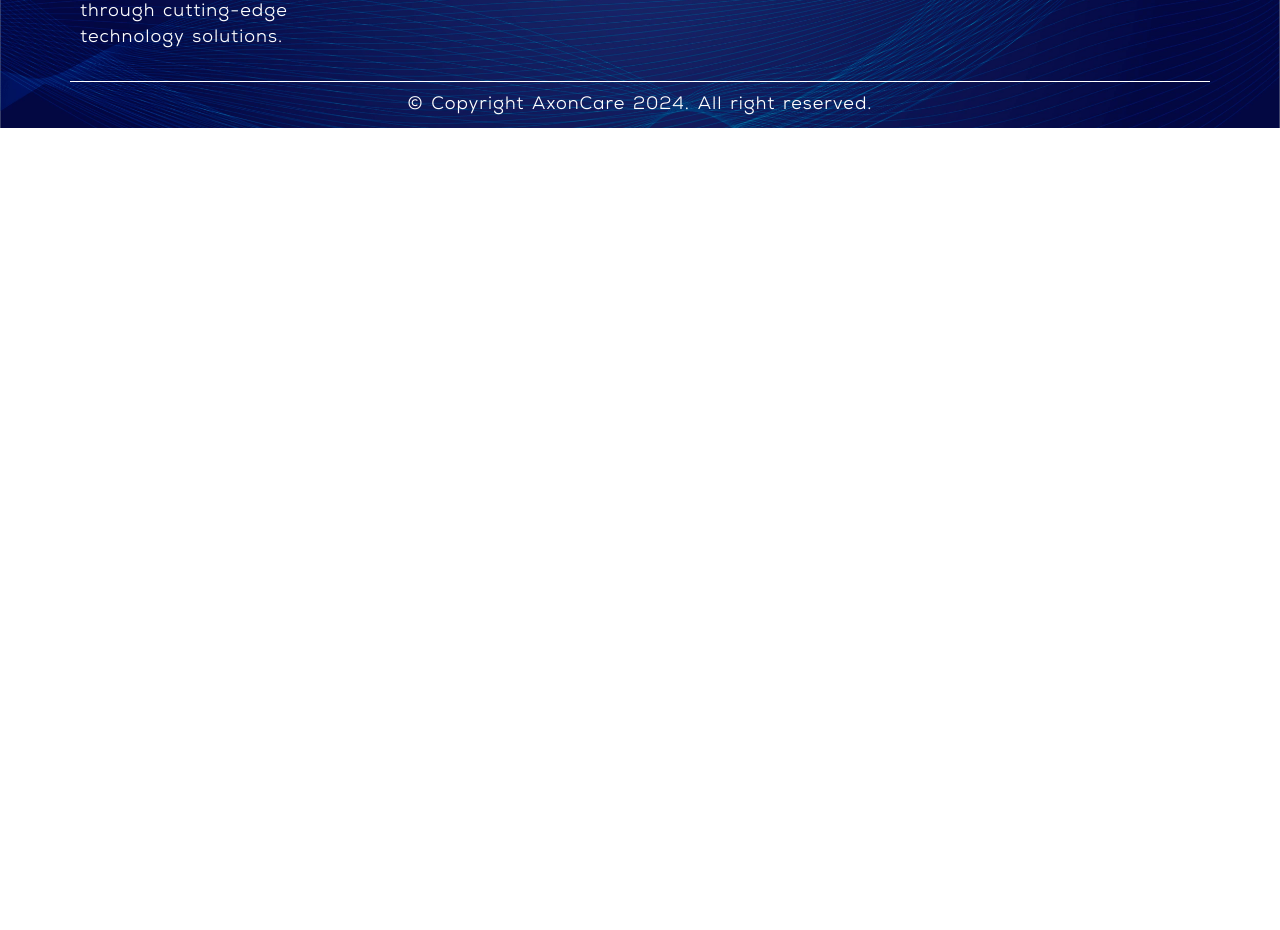
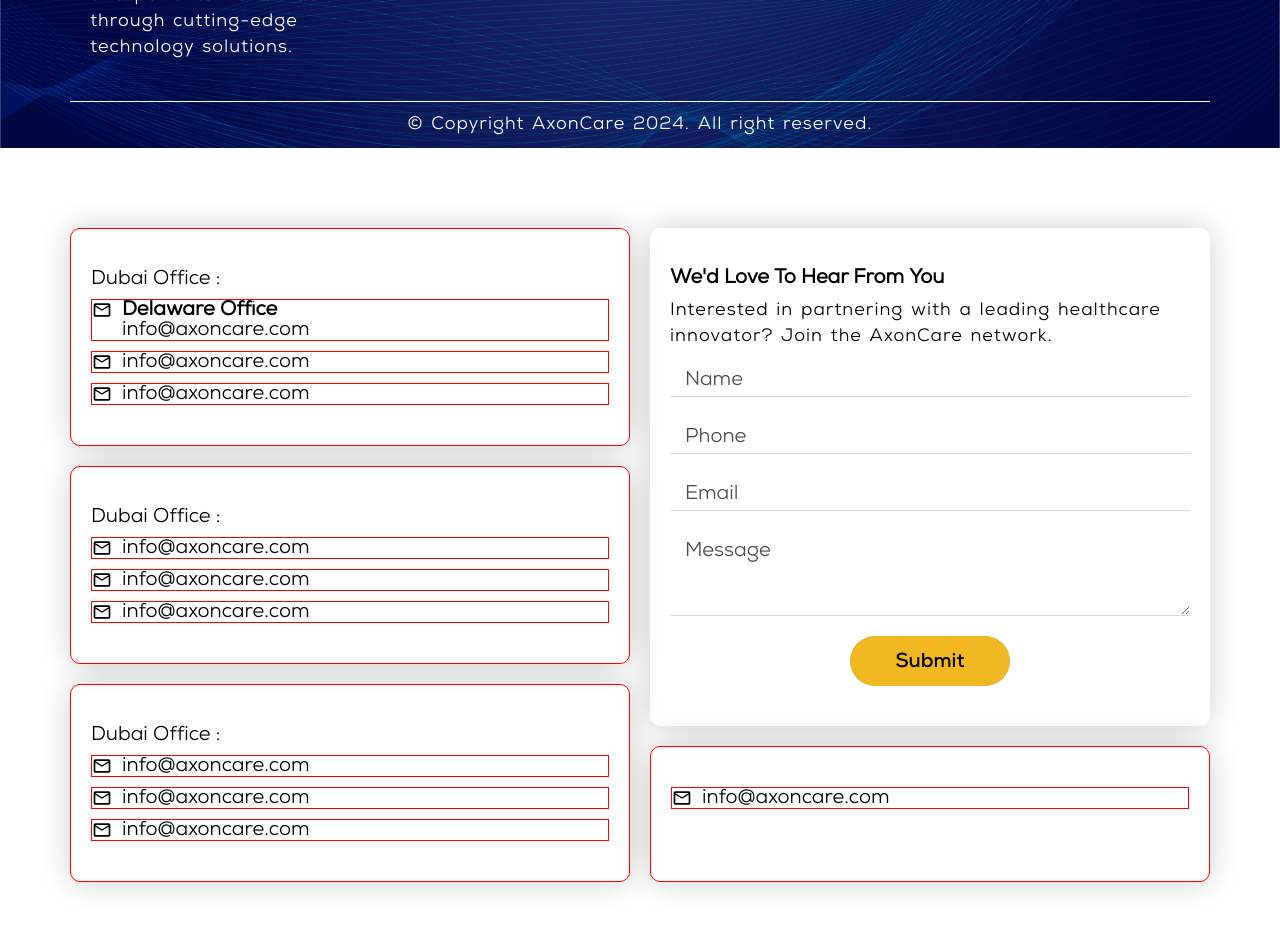
Before and after one commit to alex2922/lp2, a React (Create React App) app: page /contact in a window 1280 px wide. Shown: the part 280-1210 px from the top of the page. Before the commit the page ends 800 px from the top, so only its background shows below. Built offline with nearby package versions, Linux system fonts and the light colour scheme.

Commit message:
created footer

```diff
--- /dev/null
+++ b/src/comps/contactcomp/ContactForm.js
@@ -0,0 +1,38 @@
+import React from "react";
+import "./contactform.scss";
+import Button from "../button/Button";
+
+const ContactForm = () => {
+  return (
+    <div class="form-container">
+      <h2 className="heading">We'd Love To Hear From You</h2>
+      <p>
+        Interested in partnering with a leading healthcare innovator? Join the
+        AxonCare network.
+      </p>
+      <form class="contact-form">
+        <div class="form-group">
+          <input type="text" id="name" required />
+          <label for="name">Name</label>
+        </div>
+        <div class="form-group">
+          <input type="text" id="phone" required />
+          <label for="phone">Phone</label>
+        </div>
+        <div class="form-group">
+          <input type="email" id="email" required />
+          <label for="email">Email</label>
+        </div>
+        <div class="form-group">
+          <textarea id="message" rows="4" required></textarea>
+          <label for="message">Message</label>
+        </div>
+        <div className="button-box">
+          <Button onClick={() => alert("Button clicked!")} text="Submit" />
+        </div>
+      </form>
+    </div>
+  );
+};
+
+export default ContactForm;
--- /dev/null
+++ b/src/comps/contactcomp/contactform.scss
@@ -0,0 +1,69 @@
+.form-container {
+  width: 100%;
+  display: flex;
+  flex-direction: column;
+  gap: calc(var(--unit)/2);
+  box-shadow: var(--shadow);
+  padding: calc(var(--unit) * 2) var(--unit);
+  border-radius: calc(var(--unit) / 2);
+  .contact-form {
+    width: 100%;
+    display: flex;
+    flex-direction: column;
+    gap: calc(var(--unit));
+
+    .form-group {
+      display: flex;
+      flex-direction: column;
+      position: relative;
+
+      input,
+      textarea {
+        width: 100%;
+        padding: 10px 5px;
+        border: 1px solid #ccc;
+        font-size: 16px;
+        outline: none;
+        transition: border-color 0.3s ease;
+        background-color: transparent;
+        border: none;
+        border-bottom: 1px solid #dadada;
+      }
+
+      input:focus,
+      textarea:focus {
+        border-color: var(--accent-yellow);
+      }
+
+      label {
+        position: absolute;
+        top: 20px;
+        left: 10px;
+        transform: translateY(-50%);
+        background-color: white;
+        padding: 0 5px;
+        transition: 0.2s ease-in-out;
+        pointer-events: none;
+        opacity: 0.7;
+
+      }
+      input:focus + label,
+      textarea:focus + label,
+      input:not(:placeholder-shown):valid + label,
+      textarea:valid + label {
+        top: -2px;
+        left: 10px;
+        opacity: 1;
+        color: var(--accent-yellow);
+        font-size: calc(var(--unit) / 1.25);
+      }
+    }
+
+    .button-box
+    {
+        width: fit-content;
+        margin: auto;
+    }
+  }
+
+}
--- a/src/comps/footer/Footer.js
+++ b/src/comps/footer/Footer.js
@@ -45,13 +45,12 @@
             </div>
             <div className="address-box">
               <span>
-              <MdOutlineLocationOn />
+                <MdOutlineLocationOn />
               </span>
               <p>3911 Concord Pike #8030, Wilmington, Delaware,19803</p>
             </div>
           </div>
         </div>
-
         <div className="footer-bottom">
           <p>© Copyright AxonCare 2024. All right reserved.</p>
         </div>
--- a/src/comps/footer/footer.scss
+++ b/src/comps/footer/footer.scss
@@ -12,20 +12,19 @@
     .footer-top {
       display: flex;
       justify-content: space-between;
-      gap: calc(var(--unit) / 2);
       .footer-box {
         height: 100%;
         color: var(--white);
         display: flex;
         flex-direction: column;
         gap: calc(var(--unit));
-        padding: 10px;
+        padding: calc(var(--unit));
         h2 {
           color: var(--accent-yellow);
         }
         .footer-logo-box {
           .footer-logo {
-            height: 60px;
+            height: calc(var(--unit) * 3);
           }
         }
       }
@@ -74,3 +73,19 @@
     }
   }
 }
+
+
+
+@media (max-width:1050px)
+{
+    .footer-top
+    {
+        flex-direction: column !important;
+        align-items: center !important;
+
+        .footer-box
+        {
+            width: 100% !important;
+        }
+    }
+}
--- a/src/pages/contact/Contact.js
+++ b/src/pages/contact/Contact.js
@@ -1,11 +1,98 @@
-import React from 'react'
-
+import React from "react";
+import "./contact.scss";
+import ContactForm from "../../comps/contactcomp/ContactForm";
+import { MdOutlineMail } from "react-icons/md";
 function Contact() {
   return (
-    <div>
+    <div className="contact-parent parent">
+      <div className="contact-container container">
+        <div className="contact-left contact-body">
+          {/* card 1 */}
+          <div className="contact-card">
+            <div className="heading">Dubai Office :</div>
+            <div className="contact-card-box">
 
+              <span>
+                <MdOutlineMail />
+              </span>{" "}
+              <div className="contact-info">
+              <h2 className="heading">Delaware Office</h2>
+              info@axoncare.com
+              </div>
+
+            </div>
+            <div className="contact-card-box">
+              <span>
+                <MdOutlineMail />
+              </span>{" "}
+              info@axoncare.com
+            </div>
+            <div className="contact-card-box">
+              <span>
+                <MdOutlineMail />
+              </span>{" "}
+              info@axoncare.com
+            </div>
+          </div>
+          {/* card 2 */}
+          <div className="contact-card">
+            <div className="heading">Dubai Office :</div>
+            <div className="contact-card-box">
+              <span>
+                <MdOutlineMail />
+              </span>{" "}
+              info@axoncare.com
+            </div>
+            <div className="contact-card-box">
+              <span>
+                <MdOutlineMail />
+              </span>{" "}
+              info@axoncare.com
+            </div>
+            <div className="contact-card-box">
+              <span>
+                <MdOutlineMail />
+              </span>{" "}
+              info@axoncare.com
+            </div>
+          </div>
+          {/* card 3 */}
+          <div className="contact-card">
+            <div className="heading">Dubai Office :</div>
+            <div className="contact-card-box">
+              <span>
+                <MdOutlineMail />
+              </span>{" "}
+              info@axoncare.com
+            </div>
+            <div className="contact-card-box">
+              <span>
+                <MdOutlineMail />
+              </span>{" "}
+              info@axoncare.com
+            </div>
+            <div className="contact-card-box">
+              <span>
+                <MdOutlineMail />
+              </span>{" "}
+              info@axoncare.com
+            </div>
+          </div>
+        </div>
+        <div className="contact-right contact-body">
+          <ContactForm />
+          <div className="contact-card">
+            <div className="contact-card-box">
+              <span>
+                <MdOutlineMail />
+              </span>{" "}
+              info@axoncare.com
+            </div>
+          </div>
+        </div>
+      </div>
     </div>
-  )
+  );
 }
 
-export default Contact
+export default Contact;
--- a/src/pages/contact/Contact.scss
+++ b/src/pages/contact/Contact.scss
@@ -0,0 +1,40 @@
+.contact-parent {
+    padding: calc(var(--unit) * 4) 0px;
+    .contact-container {
+      display: flex;
+      gap: calc(var(--unit));
+      .contact-body {
+        display: flex;
+        align-items: stretch;
+        justify-content: center;
+        flex-direction: column;
+        gap: var(--unit);
+        flex-wrap: wrap;
+        width: 100%;
+        .contact-card {
+          box-shadow: var(--shadow);
+          padding: calc(var(--unit) * 2) var(--unit);
+          border-radius: calc(var(--unit) / 2);
+          width: 100%;
+          flex-grow: 1;
+          border: 1px solid red;
+          display: flex;
+          flex-direction: column;
+          gap: calc(var(--unit) / 2 );
+
+          .contact-card-box {
+            display: flex;
+            align-items: flex-start;
+            justify-content: flex-start;
+            gap: calc(var(--unit) / 2);
+            border: 1px solid red;
+            span {
+              display: flex;
+              align-items: center;
+              justify-content: center;
+            }
+          }
+        }
+      }
+    }
+  }
```
